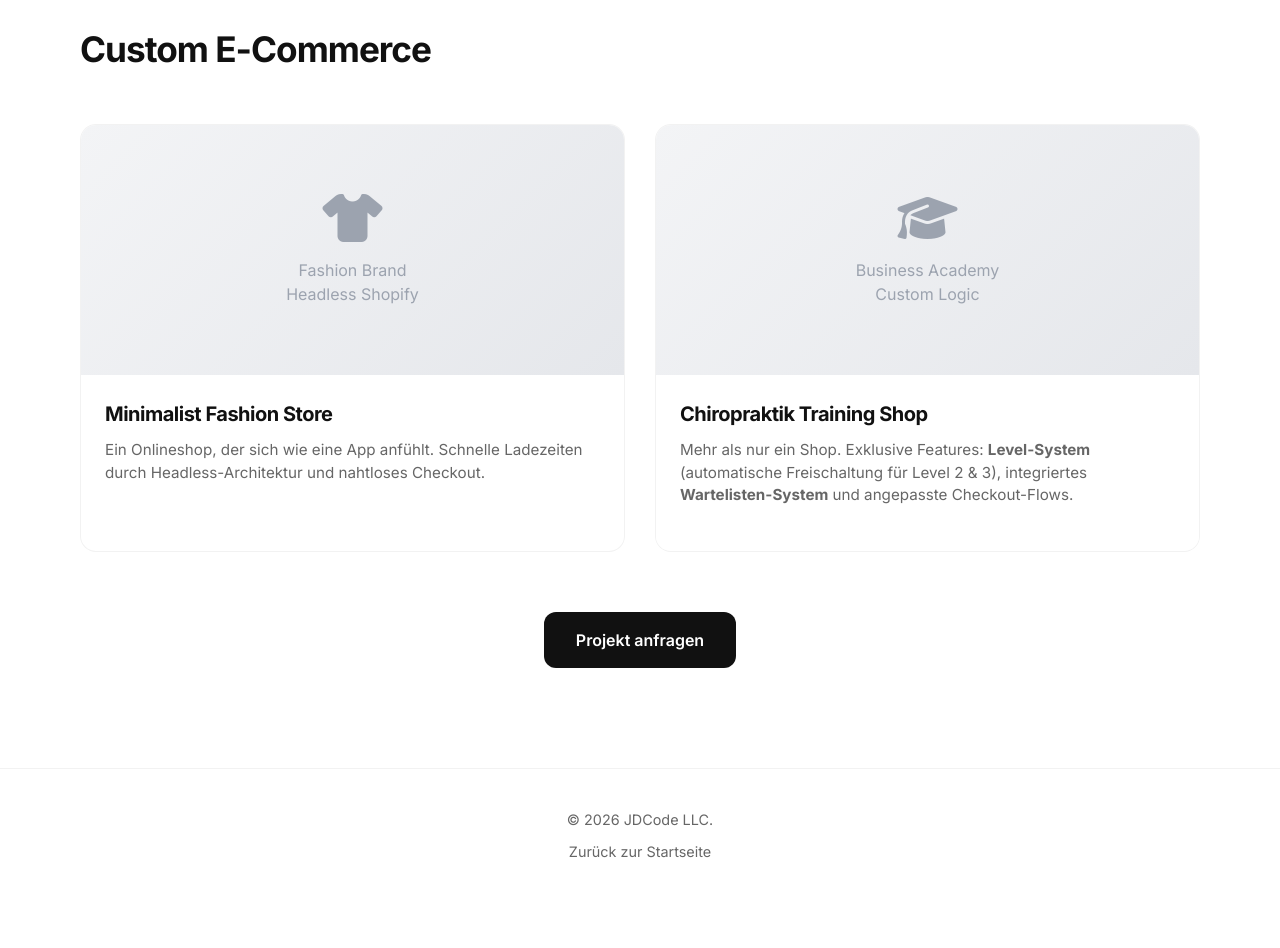
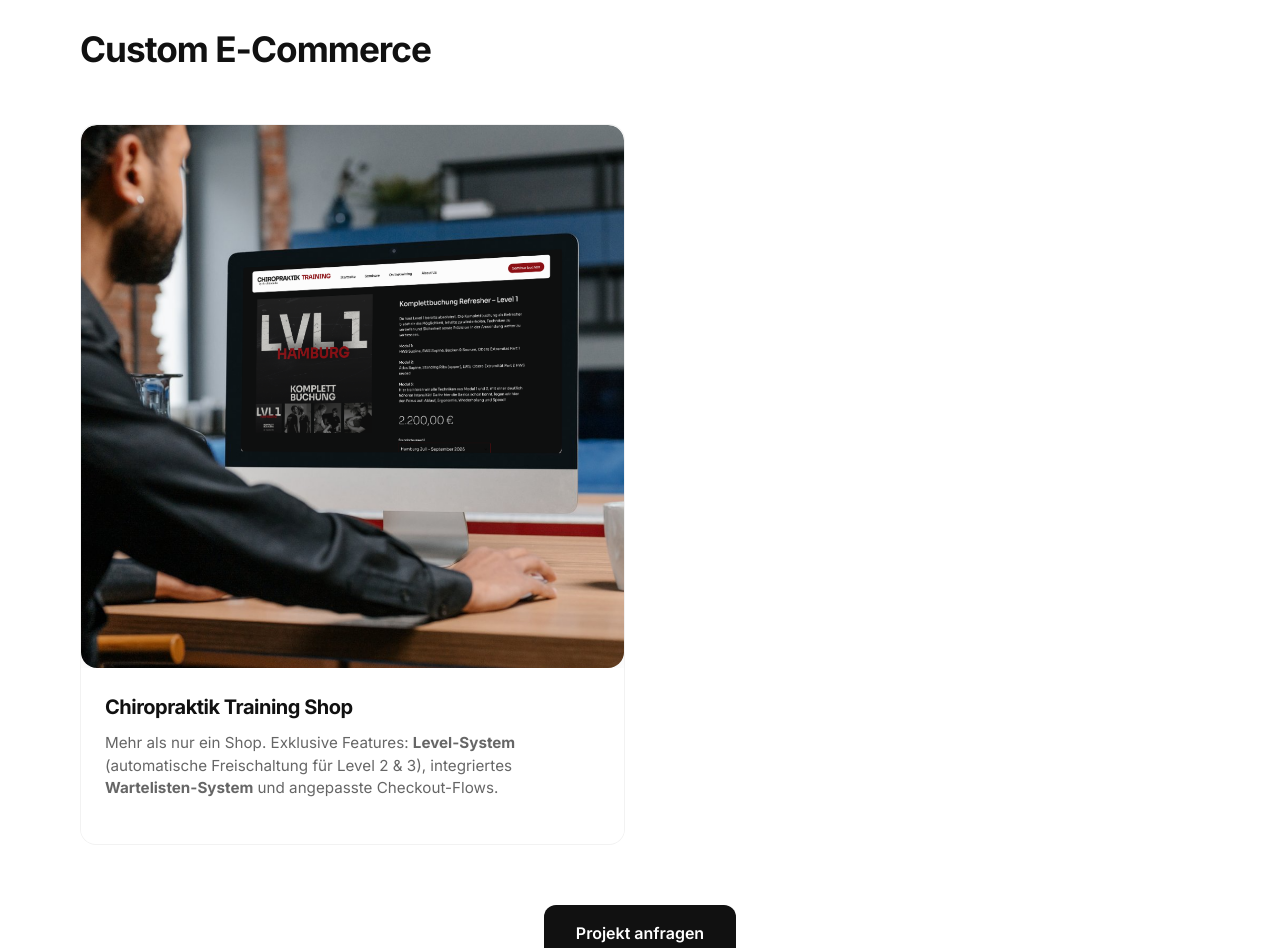
Before and after one commit to jandcode/Homepage, a plain HTML site: page matterport.html in a window 1280 px wide. Shown: the part 4700-5648 px from the top of the page. Before the commit the page ends 5602 px from the top, so only its background shows below. Drawn offline with Linux system fonts and the light colour scheme.

Commit message:
Update Matterport page: replace MissionX with Yagan Square AI, remove old shop, update Chiropraktik shop with image/link

```diff
--- a/matterport.html
+++ b/matterport.html
@@ -205,15 +205,15 @@
                 </div>
 
                 <!-- Project 3 -->
+                <!-- Project 3 -->
                 <div class="project-item">
                     <div class="iframe-container">
-                        <iframe src="https://www.dealership3d.com/porsche/missionx" allowfullscreen
-                            allow="xr-spatial-tracking"></iframe>
+                        <iframe src="https://www.yagansquare3d.au" allowfullscreen allow="xr-spatial-tracking"></iframe>
                     </div>
                     <div class="project-info">
-                        <h3>Mission X Presentation</h3>
-                        <p>Exklusive Präsentation des Concept Cars. Custom Lighting und Inszenierung im virtuellen Raum.
-                        </p>
+                        <h3>Yagan Square AI</h3>
+                        <p>KI-Guided Tour: Eine integrierte künstliche Intelligenz führt Besucher per Chatbot interaktiv
+                            durch den virtuellen Raum.</p>
                     </div>
                 </div>
 
@@ -237,28 +237,12 @@
         <section id="shops" style="padding-bottom: 100px;">
             <h2 class="section-title">Custom E-Commerce</h2>
             <div class="shop-placeholder-grid">
-                <!-- Shop 1 -->
-                <div class="shop-card">
-                    <div class="shop-image">
-                        <div style="text-align: center;">
-                            <i class="fa-solid fa-shirt" style="font-size: 3rem; margin-bottom: 1rem;"></i>
-                            <p>Fashion Brand<br>Headless Shopify</p>
-                        </div>
-                    </div>
-                    <div class="card-content" style="padding: 24px;">
-                        <h3>Minimalist Fashion Store</h3>
-                        <p>Ein Onlineshop, der sich wie eine App anfühlt. Schnelle Ladezeiten durch Headless-Architektur
-                            und nahtloses Checkout.</p>
-                    </div>
-                </div>
-
-                <!-- Shop 2 -->
-                <div class="shop-card">
-                    <div class="shop-image">
-                        <div style="text-align: center;">
-                            <i class="fa-solid fa-graduation-cap" style="font-size: 3rem; margin-bottom: 1rem;"></i>
-                            <p>Business Academy<br>Custom Logic</p>
-                        </div>
+                <!-- Shop: Chiropraktik -->
+                <a href="https://chiropraktiktraining.com/shop-neu/" target="_blank" class="shop-card"
+                    style="text-decoration: none; color: inherit; display: block;">
+                    <div class="on-site-image">
+                        <img src="shop.png" alt="Chiropraktik Shop Interface"
+                            style="width: 100%; height: auto; display: block;">
                     </div>
                     <div class="card-content" style="padding: 24px;">
                         <h3>Chiropraktik Training Shop</h3>
@@ -266,7 +250,7 @@
                             Freischaltung für Level 2 & 3), integriertes <strong>Wartelisten-System</strong> und
                             angepasste Checkout-Flows.</p>
                     </div>
-                </div>
+                </a>
             </div>
 
             <div style="text-align: center; margin-top: 60px;">
```
